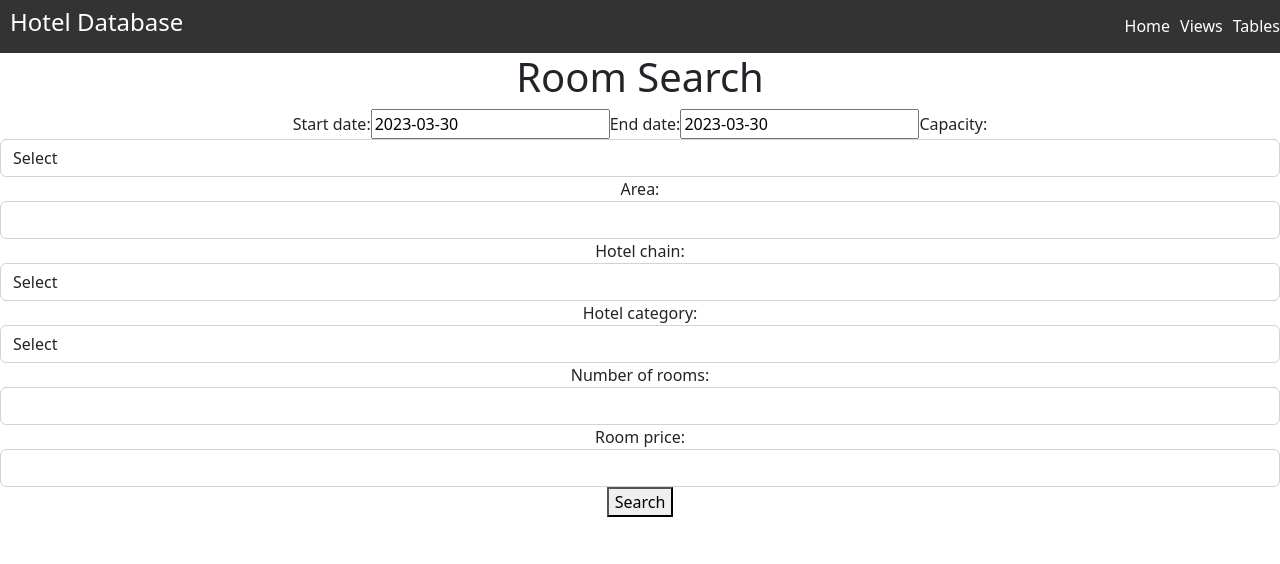
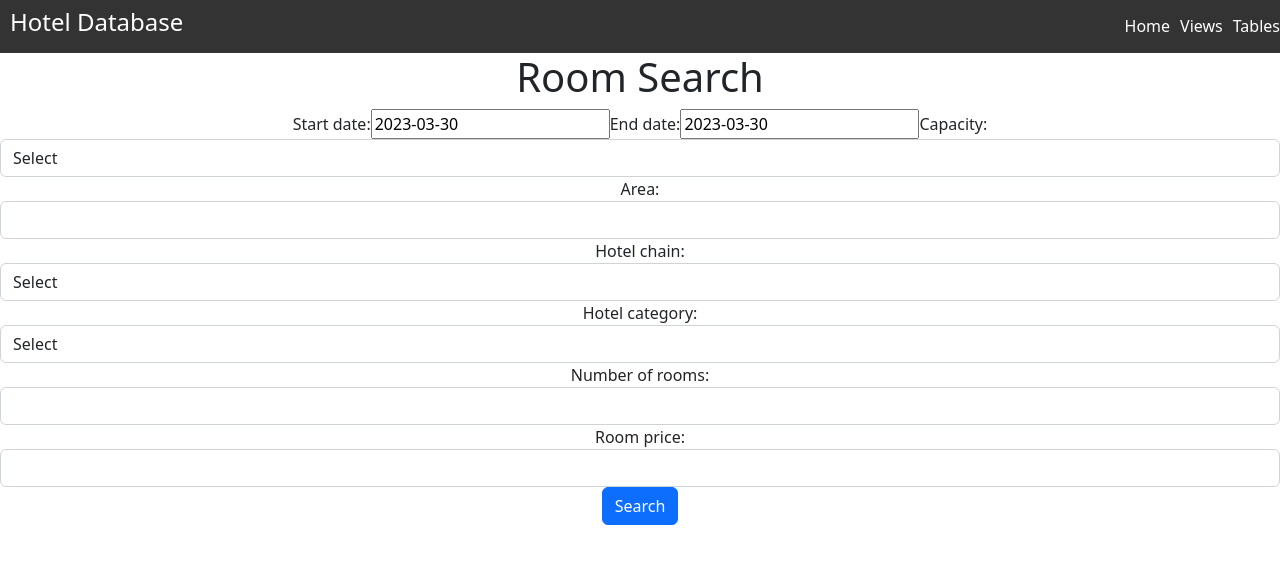
Before and after one commit to PatLuo/CSI-2132-hotel-project, a React (Vite) app in the folder frontend/: page / in a window 1280 px wide. Shown: the top 564 px of the page. Built offline with nearby package versions, Linux system fonts and the light colour scheme.

Commit message:
edit console logs

```diff
--- a/frontend/src/RoomSearch.jsx
+++ b/frontend/src/RoomSearch.jsx
@@ -30,7 +30,7 @@ const RoomSearch = () => {
   const [intersection, setIntersection] = useState([]);
 
   useEffect(() => {
-    // console.log(intersection);
+    console.log(intersection);
   }, [intersection]);
 
   const searchByDate = async () => {
@@ -177,7 +177,9 @@ const RoomSearch = () => {
       <label htmlFor="roomPrice">Room price:</label>
       <input className="form-control" type="number" value={roomPrice} onChange={(event) => setRoomPrice(event.target.value)} />
 
-      <button onClick={handleSearch}>Search</button>
+      <button onClick={handleSearch} className="btn btn-primary">
+        Search
+      </button>
       {intersection.length > 0 && (
         <div>
           <h2>Results</h2>
```
